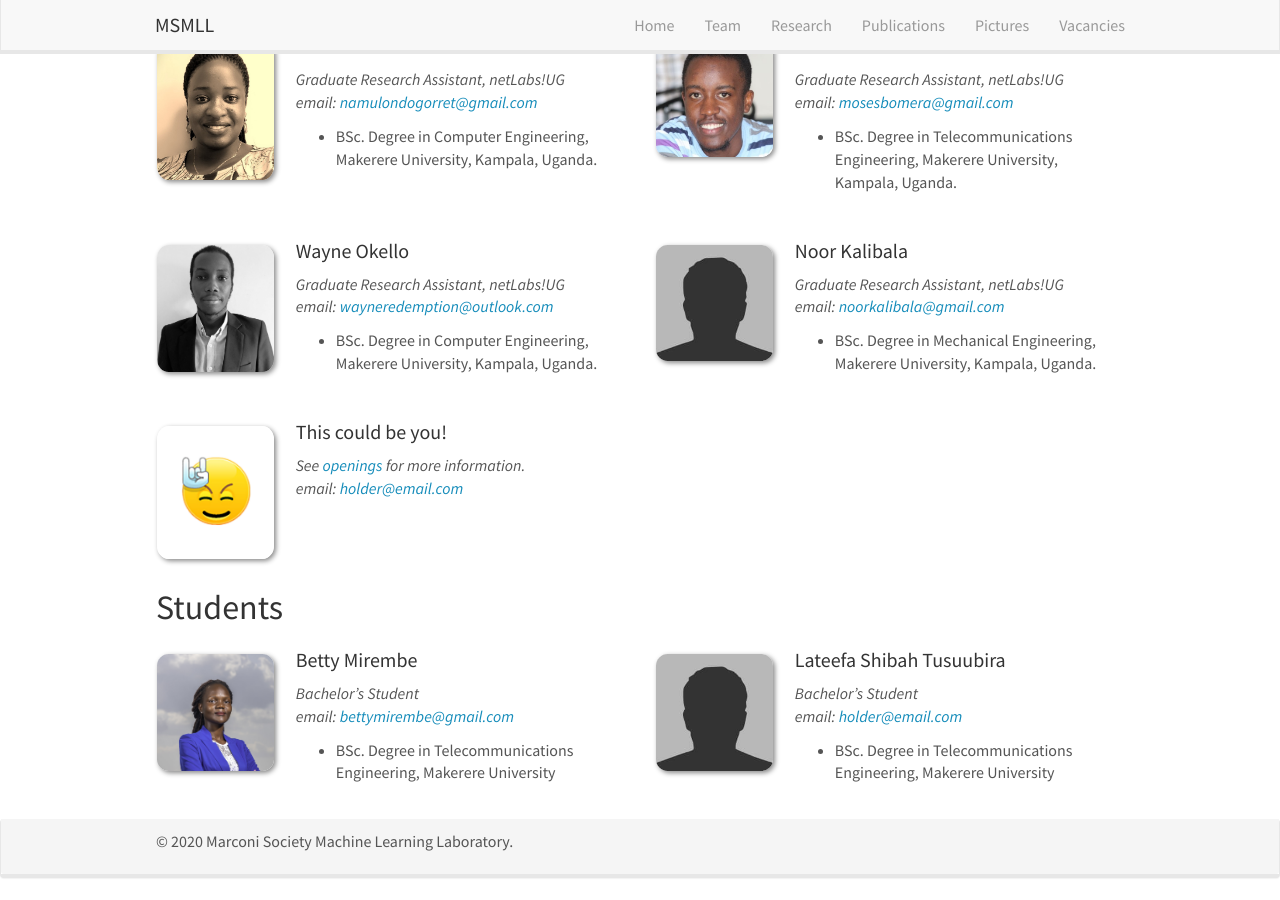
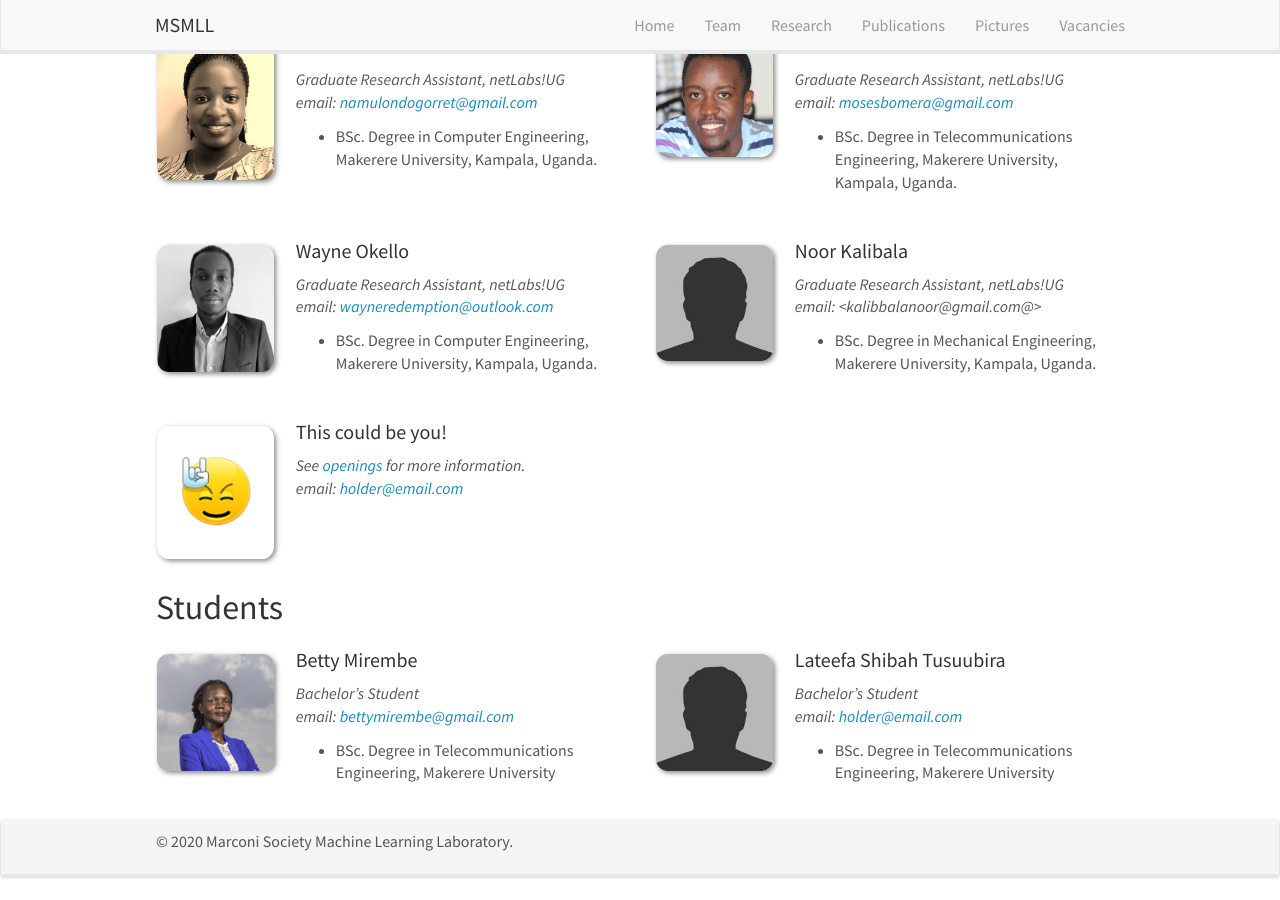
Before and after one commit to rifkatunda/marconimllab, a Jekyll site: the page built from _pages/team.md, in a window 1280 px wide and 900 px high, scrolled down 777 px. Built offline with Jekyll 4.4.1, drawn with Linux system fonts in a browser that asks for light colours; nearby versions of some CDN libraries.

Commit message:
Update researchers.yml

```diff
--- a/_data/researchers.yml
+++ b/_data/researchers.yml
@@ -25,7 +25,7 @@
 - name: Noor Kalibala
   photo: bio-photo.jpg
   info: Graduate Research Assistant, netLabs!UG
-  email: noorkalibala@gmail.com
+  email: kalibbalanoor@gmail.com@
   number_educ: 1
   education1: BSc. Degree in Mechanical Engineering, Makerere University, Kampala, Uganda.
   education2:
```
